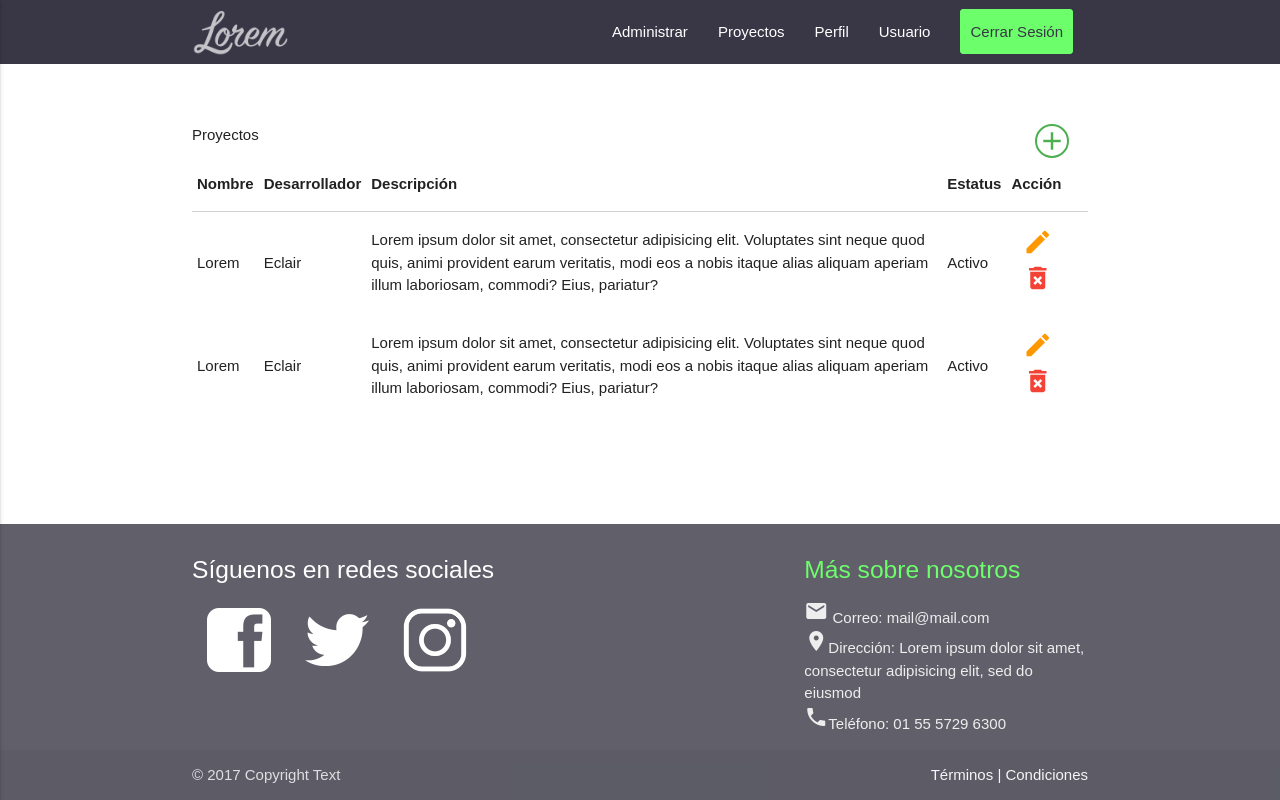
After one commit to mccreeper98/Inversiones, a PHP site: page /admin in a window 1280 px wide. The commit adds this page. Run offline with PHP 8.4, Linux system fonts and the light colour scheme; a user stored in the database is signed in.

Commit message:
Varios cambios

```diff
--- /dev/null
+++ b/proyecto/admin.php
@@ -0,0 +1,5 @@
+<?php
+session_start();
+require 'view/panel.view.php';
+
+ ?>
--- a/proyecto/cerrar.php
+++ b/proyecto/cerrar.php
@@ -3,6 +3,6 @@
 session_start();
 session_destroy(); //Destruir SESSION
 $_SESSION =  array(); //Limpiar SESSION
-header ("Location: index.php");
+header ("Location: index");
 
 ?>
--- a/proyecto/contacto.php
+++ b/proyecto/contacto.php
@@ -21,7 +21,7 @@
     <nav class="negrobg">
       <div class="nav-wrapper">
         <div class="container">
-          <a href="#" class="brand-logo"><img src="img/logob.png" height="60px" style="padding-top: 5px"></a>
+         <a href="index" class="brand-logo"><img src="img/logob.png" height="56px" style="padding-top: 10px"></a>
           <a href="#" data-activates="mobile-demo" class="button-collapse"><i class="material-icons">menu</i></a>
           <ul class="right hide-on-med-and-down">
             <li><a href="index.php">¿Cómo funciona?</a></li>
@@ -45,7 +45,7 @@
   </div>
 
 
-  <main>
+  <main class="animated fadeIn">
   <div class="row">
       <div class="col s12 m8 push-m2 z-depth-3" style="background-color: #fff; margin-top: 80px;padding-top: 30px;padding-bottom: 50px; margin-bottom: 50px;padding-left: 40px;padding-right: 40px">
       <div class="col s12 center"> <h5><b>Contacto</b></h5><h5>¿Te gustaría que te llamemos o prefieres comunicarte por email?</h5></div>
--- a/proyecto/css/master.css
+++ b/proyecto/css/master.css
@@ -11,6 +11,11 @@ html, body {
 
   main {
     flex: 1 0 auto;
+}
+
+.page-footer {
+    padding-top: 20px;
+   background-color: #605f6a;
 }
 
 .row {
@@ -117,7 +122,12 @@ hr {
 #invertir img{
 	width: 80px;
     padding-top: 20px;
-    padding-bottom: 50px:;
+    padding-bottom: 50px;
+    transition: .3s;
+}
+#invertir img:hover{
+    transform: rotate(-10deg);
+    transition: .3s;
 }
 #invertir div{
     margin-top: 15px;
@@ -296,3 +306,29 @@ hr {
     width: 13%;
     transition: .3s;
 }
+
+#agregar{
+
+    border: #4caf50 solid 2px;
+    border-radius: 50%;
+    margin-right: 19px;
+    font-size: 30px;
+    transition: .3s;
+}
+
+#agregar:hover{
+
+    border: #4caf50 solid 2px;
+    border-radius: 50%;
+    margin-right: 16px;
+    font-size: 36px;
+    transition: .3s;
+}
+
+#edit{
+    font-size: 30px;
+}
+
+#delete{
+ font-size: 30px;
+}
--- a/proyecto/iniciar.php
+++ b/proyecto/iniciar.php
@@ -37,14 +37,14 @@ if (empty($correo) || empty($psw)) {
 								$_SESSION['tipo'] = '0';
 								$_SESSION['user'] = $passU['Usuario'];
 								$_SESSION['id'] = $passU['idUsr'];
-								header("Location: index.php");
+								header("Location: misproyectos");
 								die();
 							}
 							elseif ($psw == $passU['Psw'] && $passU['Tipo'] == 1) {
 								session_start();
 								$_SESSION['tipo'] = '1';
 								$_SESSION['user'] = $passU['Usuario'];
-								header("Location: index.php");
+								header("Location: admin");
 								die();
 								}
 								else {
--- a/proyecto/perfil.php
+++ b/proyecto/perfil.php
@@ -11,7 +11,7 @@ session_start();
     break;
   }
 }else{
-  require 'view/index.view.php';
+  require 'view/login.view.php';
 }
 
 ?>
--- a/proyecto/proyectos/view/footer.view.php
+++ b/proyecto/proyectos/view/footer.view.php
@@ -1,4 +1,4 @@
-      <footer class="page-footer negrobg">
+      <footer class="page-footer">
         <div class="container">
           <div class="row">
             <div class="col l6 s12">
@@ -8,7 +8,7 @@
               <a href=""><img src="../img/instagram.png" style="margin: 15px" height="64px" width="64px"></a>
             </div>
             <div class="col l4 offset-l2 s12">
-              <h5 class="white-text">Más sobre nosotros</h5>
+              <h5 class="acento">Más sobre nosotros</h5>
               <ul>
                 <li><a class="grey-text text-lighten-3" href="mailto:mail@mail.com"><i class="material-icons">email</i> Correo: mail@mail.com </a></li>
                 <li><a class="grey-text text-lighten-3" href="#!"><i class="material-icons">location_on</i>Dirección: Lorem ipsum dolor sit amet, consectetur adipisicing elit, sed do eiusmod</a></li>
@@ -20,7 +20,7 @@
         <div class="footer-copyright">
           <div class="container">
             © 2017 Copyright Text
-            <a class="grey-text text-lighten-4 right" href="#!">More Links</a>
+            <a class="grey-text text-lighten-4 right" href="terminos">Términos | Condiciones</a>
           </div>
         </div>
       </footer>
--- a/proyecto/view/footer.view.php
+++ b/proyecto/view/footer.view.php
@@ -1,4 +1,4 @@
-      <footer class="page-footer negrobg">
+      <footer class="page-footer">
         <div class="container">
           <div class="row">
             <div class="col l6 s12">
@@ -8,7 +8,7 @@
               <a href=""><img src="img/instagram.png" style="margin: 15px" height="64px" width="64px"></a>
             </div>
             <div class="col l4 offset-l2 s12">
-              <h5 class="white-text">Más sobre nosotros</h5>
+              <h5 class="acento">Más sobre nosotros</h5>
               <ul>
                 <li><a class="grey-text text-lighten-3" href="mailto:mail@mail.com"><i class="material-icons">email</i> Correo: mail@mail.com </a></li>
                 <li><a class="grey-text text-lighten-3" href="#!"><i class="material-icons">location_on</i>Dirección: Lorem ipsum dolor sit amet, consectetur adipisicing elit, sed do eiusmod</a></li>
@@ -20,7 +20,7 @@
         <div class="footer-copyright">
           <div class="container">
             © 2017 Copyright Text
-            <a class="grey-text text-lighten-4 right" href="#!">More Links</a>
+            <a class="grey-text text-lighten-4 right" href="terminos">Términos | Condiciones</a>
           </div>
         </div>
       </footer>
--- a/proyecto/view/login.view.php
+++ b/proyecto/view/login.view.php
@@ -6,6 +6,7 @@
   <!--Import Google Icon Font-->
   <link href="http://fonts.googleapis.com/icon?family=Material+Icons" rel="stylesheet">
   <!--Import materialize.css-->
+  <link rel="stylesheet" href="css/normalize.css">
   <link rel="stylesheet" href="css/materialize.min.css" media="screen,projection" />
   <link rel="stylesheet" href="css/master.css">
   <link rel="stylesheet" href="css/animate.css">
@@ -22,7 +23,7 @@
         <img id="logoLogin" class="responsive-img" src="img/logob.png">
       </div>
       <div class="col s12 m7 l6 white-text" style="background-color: #393646; height: 100%">
-        <form action="iniciar.php" method="post" class="col s12 m8 push-m2" style="padding-top: 80px">
+        <form action="iniciar" method="post" class="col s12 m8 push-m2" style="padding-top: 80px">
           <center><h5>Inicia tu sesión</h5></center>
           <br>
           <div class="input-field col s12">
--- a/proyecto/view/misproyectos.view.php
+++ b/proyecto/view/misproyectos.view.php
@@ -6,6 +6,7 @@
   <!--Import Google Icon Font-->
   <link href="http://fonts.googleapis.com/icon?family=Material+Icons" rel="stylesheet">
   <!--Import materialize.css-->
+  <link rel="stylesheet" href="css/normalize.css">
   <link rel="stylesheet" href="css/materialize.min.css" media="screen,projection" />
   <link rel="stylesheet" href="css/master.css">
   <link rel="stylesheet" href="css/animate.css">
--- /dev/null
+++ b/proyecto/view/panel.view.php
@@ -0,0 +1,108 @@
+<!DOCTYPE html>
+<html>
+<head>
+  <title>Panel de control</title>
+  <meta charset="utf-8">
+  <!--Import Google Icon Font-->
+  <link href="http://fonts.googleapis.com/icon?family=Material+Icons" rel="stylesheet">
+  <!--Import materialize.css-->
+  <link rel="stylesheet" href="css/materialize.min.css" media="screen,projection" />
+  <link rel="stylesheet" href="css/master.css">
+  <link rel="stylesheet" href="css/animate.css">
+  <!--Import jQuery before materialize.js-->
+  <script type="text/javascript" src="js/jquery-2.1.1.min.js"></script>
+  <script type="text/javascript" src="js/materialize.min.js"></script>
+  <!--Let browser know website is optimized for mobile-->
+  <meta name="viewport" content="width=device-width, initial-scale=1.0" />
+</head>
+<body>
+
+  <div class="navbar-fixed">
+    <nav class="negrobg">
+      <div class="nav-wrapper">
+        <div class="container">
+          <a href="index" class="brand-logo"><img src="img/logob.png" height="56px" style="padding-top: 10px"></a>
+          <a href="#" data-activates="mobile-demo" class="button-collapse"><i class="material-icons">menu</i></a>
+          <ul class="right hide-on-med-and-down">
+            <li><a href="admin">Administrar</a></li>
+            <li><a href="proyectos">Proyectos</a></li>
+            <li><a href="#">Perfil</a></li>
+            <li><a href="3"><span><?php echo $_SESSION['user']; ?></span></a></li>
+            <li><a href="cerrar.php"><span class="ingresar">Cerrar Sesión</span></a></li>
+          </ul>
+        </div>
+        <ul class="side-nav" id="mobile-demo">
+          <li><a href="admin">Administrar</a></li>
+          <li><a href="#invertir">Proyectos</a></li>
+          <li><a href="#proyectos">Perfil</a></li>
+          <li><a href="registra.php"><span ><?php echo $_SESSION['user']; ?></span></a></li>
+          <li><a href="cerrar.php"><span >Cerrar Sesión</span></a></li>
+        </ul>
+      </div>
+    </nav>
+  </div>
+
+
+  <main class="animated fadeIn" style="margin-top: 60px">
+  <div class="row">
+      <div class="container">
+       <caption class="col s12">Proyectos <i class="material-icons right green-text" id="agregar" title="Agregar proyecto">add</i></caption>
+        <table class="highlight">
+          <thead>
+            <tr>
+              <th>Nombre</th>
+              <th>Desarrollador</th>
+              <th>Descripción</th>
+              <th>Estatus</th>
+              <th>Acción</th>
+            </tr>
+          </thead>
+
+          <tbody>
+
+            <tr>
+              <td>Lorem</td>
+              <td>Eclair</td>
+              <td>Lorem ipsum dolor sit amet, consectetur adipisicing elit. Voluptates sint neque quod quis, animi provident earum veritatis, modi eos a nobis itaque alias aliquam aperiam illum laboriosam, commodi? Eius, pariatur?</td>
+              <td>Activo</td>
+              <td>
+                <div class="col s12" title="Editar"><i class="material-icons orange-text" id="edit">mode_edit</i></div>
+                <div class="col s12" title="Borrar"><i class="material-icons red-text" id="delete">delete_forever</i></div>
+              </td>
+            </tr>
+
+
+            <tr>
+              <td>Lorem</td>
+              <td>Eclair</td>
+              <td>Lorem ipsum dolor sit amet, consectetur adipisicing elit. Voluptates sint neque quod quis, animi provident earum veritatis, modi eos a nobis itaque alias aliquam aperiam illum laboriosam, commodi? Eius, pariatur?</td>
+              <td>Activo</td>
+              <td>
+                <div class="col s12" title="Editar"><i class="material-icons orange-text" id="edit">mode_edit</i></div>
+                <div class="col s12" title="Borrar"><i class="material-icons red-text" id="delete">delete_forever</i></div>
+              </td>
+            </tr>
+
+
+          </tbody>
+        </table>
+      </div>
+    </div>
+  </div>
+</main>
+<?php require 'view/footer.view.php'; ?>
+
+<!--Start menu-->
+<script type="text/javascript">
+  $(".button-collapse").sideNav();
+
+  $(document).ready(function(){
+    $('.carousel').carousel();
+  });
+
+</script>
+<!--End menu-->
+
+
+</body>
+</html>
--- a/proyecto/view/registro.view.php
+++ b/proyecto/view/registro.view.php
@@ -6,6 +6,7 @@
   <!--Import Google Icon Font-->
   <link href="http://fonts.googleapis.com/icon?family=Material+Icons" rel="stylesheet">
   <!--Import materialize.css-->
+  <link rel="stylesheet" href="css/normalize.css">
   <link rel="stylesheet" href="css/materialize.min.css" media="screen,projection" />
   <link rel="stylesheet" href="css/master.css">
   <link rel="stylesheet" href="css/animate.css">
```
Also changed, not shown: proyecto/login.php (+4 -4 lines), proyecto/proyectos/index.php (+21 -2 lines), proyecto/proyectos/view/proyecto.view.php (+8 -3 lines), proyecto/view/admin.view.php (+54 -45 lines), proyecto/view/index.view.php (+4 -3 lines), proyecto/view/user.view.php (+57 -19 lines), proyecto/ayuda.php (added), proyecto/css/normalize.css (added).
